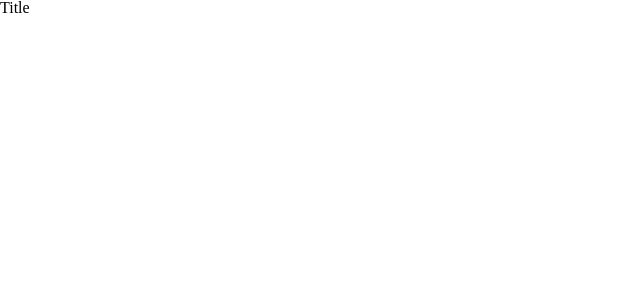
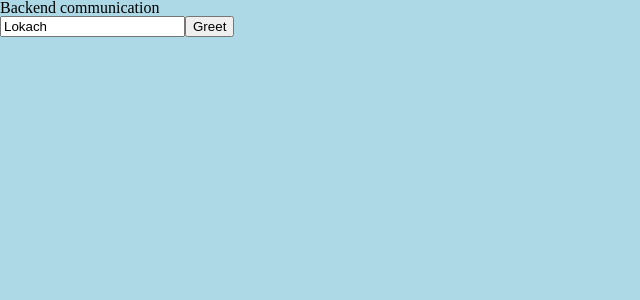
Before and after one commit to artemiy6451/dynamic-db-admin, a Vue app in the folder frontend/: page / in a window 1280 px wide. Shown: the top 300 px of the page, without its empty margins (0-640 px from the left). Built offline with nearby package versions, Linux system fonts and the light colour scheme.

Commit message:
feat: add Greeting method (#4)

```diff
--- a/frontend/bindings/artemiy6451/dynamic-db-admin/internal/adapters/wails/appservice.ts
+++ b/frontend/bindings/artemiy6451/dynamic-db-admin/internal/adapters/wails/appservice.ts
@@ -13,6 +13,10 @@ export function GetAppInfo(): $CancellablePromise<$models.AppInfo> {
     return $Call.ByID(2679357342);
 }
 
+export function Greet(name: string): $CancellablePromise<string> {
+    return $Call.ByID(537688726, name);
+}
+
 export function Ping(): $CancellablePromise<string> {
     return $Call.ByID(895171405);
 }
--- a/frontend/public/style.css
+++ b/frontend/public/style.css
@@ -131,3 +131,7 @@ table {
     border-collapse: collapse;
     border-spacing: 0;
 }
+
+body {
+    background-color: lightblue;
+}
--- a/frontend/src/components/HomePage.vue
+++ b/frontend/src/components/HomePage.vue
@@ -1,9 +1,28 @@
-<template>
-    <h1 class="title">Title</h1>
-</template>
+<script setup lang="ts">
+import { ref } from 'vue'
+import { useGreeting } from '../composables/useGreeting';
 
-<script setup lang="ts">
+const name = ref('Lokach')
 
+const {
+    greeting,
+    loading,
+    error,
+    greet,
+} = useGreeting()
 </script>
 
-<style scoped></style>
+<template>
+    <section>
+        <h1>Backend communication</h1>
+
+        <input v-model="name" placeholder="Enter your name" />
+
+        <button :disabled="loading" @click="greet(name)">
+            {{ loading ? 'Loading...' : 'Greet' }}
+        </button>
+
+        <p v-if="greeting">{{ greeting }}</p>
+        <p v-if="error">{{ error }}</p>
+    </section>
+</template>
--- /dev/null
+++ b/frontend/src/composables/useGreeting.ts
@@ -0,0 +1,32 @@
+import { ref } from "vue";
+import { Greet } from "../../bindings/artemiy6451/dynamic-db-admin/internal/adapters/wails/appservice";
+
+
+export function useGreeting() {
+    const greeting = ref('')
+    const loading = ref(false)
+    const error = ref<string | null>(null)
+
+    async function greet(name: string) {
+        loading.value = true
+        error.value = null
+
+        try {
+            greeting.value = await Greet(name)
+        } catch (err) {
+            error.value =
+                err instanceof Error
+                    ? err.message
+                    : 'Failed to call backend'
+        } finally {
+            loading.value = false
+        }
+    }
+
+    return {
+        greeting,
+        loading,
+        error,
+        greet,
+    }
+}
--- a/frontend/vite.config.ts
+++ b/frontend/vite.config.ts
@@ -1,9 +1,15 @@
 import { defineConfig } from "vite";
 import vue from "@vitejs/plugin-vue";
 import wails from "@wailsio/runtime/plugins/vite";
+import { fileURLToPath } from "node:url";
 
 // https://vitejs.dev/config/
 export default defineConfig({
+    resolve: {
+        alias: {
+            '@': fileURLToPath(new URL('./src', import.meta.url)),
+        },
+    },
     server: {
         host: "127.0.0.1",
         port: Number(process.env.WAILS_VITE_PORT) || 9245,
```
Also changed, not shown: 1 other file (tests, documents, lock files or other folders). Lines whose indentation alone changed are shown as unchanged.
